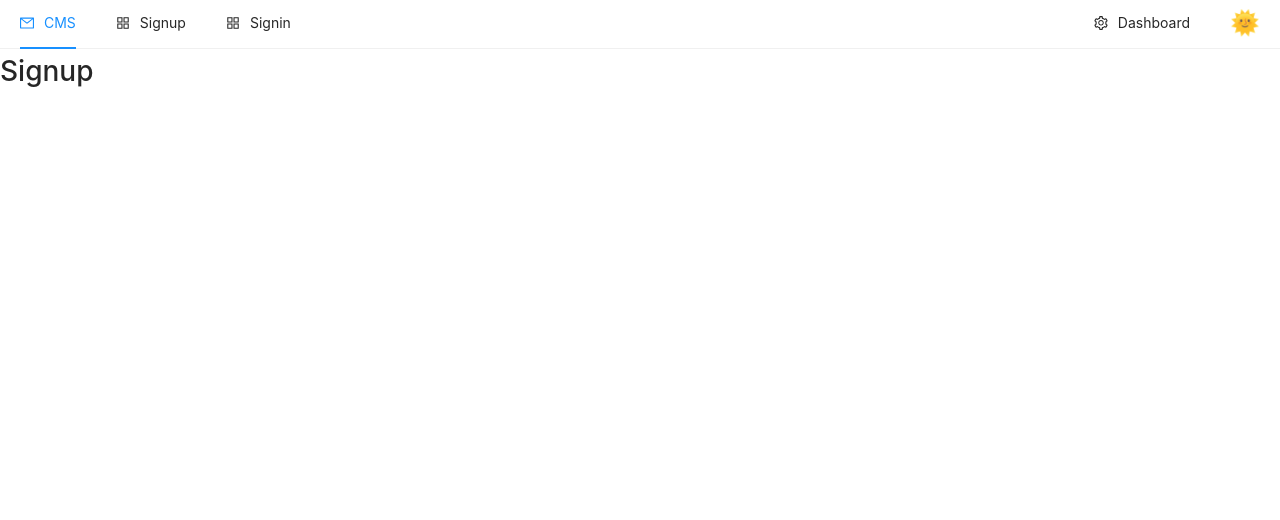
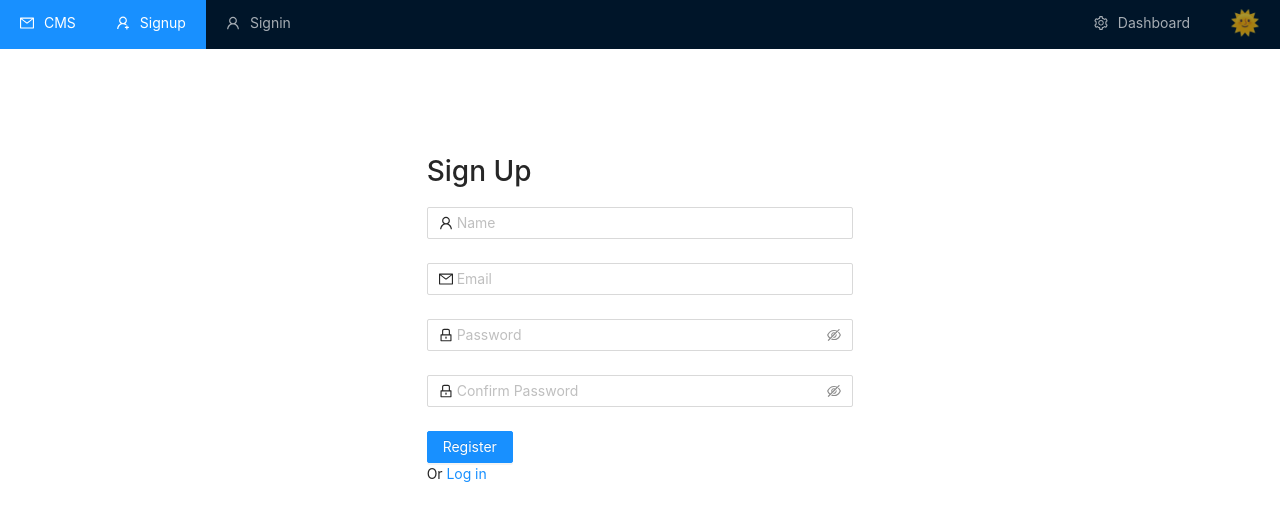
Before and after one commit to linub7/React_CMS_front, a Next.js app: page /signup in a window 1280 px wide. Shown: the top 520 px of the page. Built offline with nearby package versions, Linux system fonts and the light colour scheme.

Commit message:
make signup & signin pages and part of signup page configurations

```diff
--- /dev/null
+++ b/axiosConfig.js
@@ -0,0 +1,13 @@
+import axios from 'axios';
+// Next we make an 'instance' of it
+const instance = axios.create({
+  // .. where we make our configurations
+  baseURL: 'http://localhost:8000/api/v1',
+});
+
+// Where you would set stuff like your 'Authorization' header, etc ...
+// instance.defaults.headers.common['Authorization'] = 'AUTH TOKEN FROM INSTANCE';
+
+// Also add/ configure interceptors && all the other cool stuff
+
+export default instance;
--- a/components/TopNav/index.js
+++ b/components/TopNav/index.js
@@ -1,9 +1,11 @@
-import React, { useState } from 'react';
+import { useState, useEffect } from 'react';
 import { Menu } from 'antd';
 import {
   MailOutlined,
   AppstoreOutlined,
   SettingOutlined,
+  UserAddOutlined,
+  UserOutlined,
 } from '@ant-design/icons';
 import ToggleTheme from 'components/ToggleTheme';
 import { ThemeContext } from 'context/theme';
@@ -11,8 +13,17 @@ import { useContext } from 'react';
 import { useRouter } from 'next/router';
 
 const TopNav = () => {
+  const router = useRouter();
   const { toggleTheme } = useContext(ThemeContext);
-  const router = useRouter();
+  const [current, setCurrent] = useState(router.pathname.split('/')[1]);
+
+  useEffect(() => {
+    if (typeof window !== 'undefined') {
+      router.pathname === '/'
+        ? setCurrent('cms')
+        : setCurrent(router.pathname.split('/')[1]);
+    }
+  }, [router.pathname]);
 
   const items = [
     {
@@ -27,7 +38,7 @@ const TopNav = () => {
     {
       label: 'Signup',
       key: 'signup',
-      icon: <AppstoreOutlined />,
+      icon: <UserAddOutlined />,
       onClick: () => {
         router.push('/signup');
         setCurrent();
@@ -36,7 +47,7 @@ const TopNav = () => {
     {
       label: 'Signin',
       key: 'signin',
-      icon: <AppstoreOutlined />,
+      icon: <UserOutlined />,
       onClick: () => {
         router.push('/signin');
         setCurrent('');
@@ -88,9 +99,20 @@ const TopNav = () => {
       onClick: toggleTheme,
     },
   ];
-  const [current, setCurrent] = useState('cms');
 
-  return <Menu selectedKeys={[current]} mode="horizontal" items={items} />;
+  const handleCurrent = (e) => {
+    router.pathname === '/' ? setCurrent('cms') : setCurrent(e.key);
+  };
+
+  return (
+    <Menu
+      onClick={handleCurrent}
+      selectedKeys={[current]}
+      mode="horizontal"
+      items={items}
+      theme="dark"
+    />
+  );
 };
 
 export default TopNav;
--- a/components/admin/layout/AdminLayout.js
+++ b/components/admin/layout/AdminLayout.js
@@ -9,7 +9,7 @@ const AdminLayout = ({ children }) => {
     <Layout>
       <AdminNav />
       <Layout>
-        <Content>{children}</Content>
+        <Content style={{ padding: '10px' }}>{children}</Content>
       </Layout>
     </Layout>
   );
--- a/package.json
+++ b/package.json
@@ -16,9 +16,11 @@
     "@ant-design/icons": "^4.7.0",
     "@react-hook/window-size": "^3.0.7",
     "antd": "^4.20.7",
+    "axios": "^0.27.2",
     "next": "^12.1.6",
     "react": "^18.1.0",
-    "react-dom": "^18.1.0"
+    "react-dom": "^18.1.0",
+    "react-hot-toast": "^2.2.0"
   },
   "devDependencies": {
     "eslint": "8.14.0",
--- a/pages/_app.js
+++ b/pages/_app.js
@@ -1,10 +1,12 @@
 import TopNav from 'components/TopNav';
 import { ThemeProvider } from 'context/theme';
 import '/public/css/style.css';
+import { Toaster } from 'react-hot-toast';
 
 function MyApp({ Component, pageProps }) {
   return (
     <ThemeProvider>
+      <Toaster />
       <TopNav />
       <Component {...pageProps} />
     </ThemeProvider>
--- a/pages/signup/index.js
+++ b/pages/signup/index.js
@@ -1,8 +1,171 @@
+import { LockOutlined, MailOutlined, UserOutlined } from '@ant-design/icons';
+import { Row, Col, Form, Button, Input, Checkbox } from 'antd';
+import Head from 'next/head';
+import Link from 'next/link';
+import axiosConfig from 'axiosConfig';
+import toast from 'react-hot-toast';
+
 const Signup = () => {
+  const onFinish = async (values) => {
+    console.log(values);
+    try {
+      const { data } = await axiosConfig.post('/signup', values);
+      console.log(data);
+    } catch (error) {
+      toast.error('Something went wrong, try again later');
+      console.log(error);
+    }
+  };
   return (
-    <div>
-      <h1>Signup</h1>
-    </div>
+    <>
+      <Head>
+        <title>Signup</title>
+      </Head>
+      <Row>
+        <Col span={8} offset={8}>
+          <h1 style={{ paddingTop: '100px' }}>Sign Up</h1>
+          <Form
+            name="normal_login"
+            className="login-form"
+            initialValues={{
+              remember: false,
+            }}
+            onFinish={onFinish}
+          >
+            {/* name */}
+            <Form.Item
+              name="name"
+              rules={[
+                {
+                  required: true,
+                  message: 'Please input your Name!',
+                },
+              ]}
+            >
+              <Input
+                prefix={<UserOutlined className="site-form-item-icon" />}
+                placeholder="Name"
+              />
+            </Form.Item>
+            {/* email */}
+            <Form.Item
+              name="email"
+              rules={[
+                {
+                  type: 'email',
+                  required: true,
+                  message: 'Please input your Name!',
+                },
+              ]}
+            >
+              <Input
+                prefix={<MailOutlined className="site-form-item-icon" />}
+                placeholder="Email"
+              />
+            </Form.Item>
+
+            <Form.Item
+              name="password"
+              rules={[
+                {
+                  required: true,
+                  message: 'Please input your password!',
+                },
+                {
+                  min: 6,
+                  message: 'Password must be at least 6 characters',
+                },
+              ]}
+              hasFeedback
+            >
+              <Input.Password
+                prefix={<LockOutlined className="site-form-item-icon" />}
+                type="password"
+                placeholder="Password"
+              />
+            </Form.Item>
+
+            <Form.Item
+              name="confirm"
+              dependencies={['password']}
+              hasFeedback
+              rules={[
+                {
+                  required: true,
+                  message: 'Please confirm your password!',
+                },
+                ({ getFieldValue }) => ({
+                  validator(_, value) {
+                    if (!value || getFieldValue('password') === value) {
+                      return Promise.resolve();
+                    }
+
+                    return Promise.reject(
+                      new Error(
+                        'The two passwords that you entered do not match!'
+                      )
+                    );
+                  },
+                }),
+              ]}
+            >
+              <Input.Password
+                prefix={<LockOutlined className="site-form-item-icon" />}
+                type="password"
+                placeholder="Confirm Password"
+              />
+            </Form.Item>
+            {/* password */}
+            {/* <Form.Item
+              name="password"
+              rules={[
+                {
+                  required: true,
+                  message: 'Please input your Password!',
+                },
+              ]}
+            >
+              <Input.Password
+                prefix={<LockOutlined className="site-form-item-icon" />}
+                type="password"
+                placeholder="Password"
+              />
+            </Form.Item> */}
+            {/* check password */}
+            {/* <Form.Item
+              name="confirmPassword"
+              rules={[
+                {
+                  required: true,
+                  message: 'Please input your Confirm Password!',
+                },
+              ]}
+            >
+              <Input.Password
+                prefix={<LockOutlined className="site-form-item-icon" />}
+                type="password"
+                placeholder="Confirm Password"
+              />
+            </Form.Item> */}
+
+            <Form.Item>
+              <Button
+                type="primary"
+                htmlType="submit"
+                className="login-form-button"
+              >
+                Register
+              </Button>
+              <br />
+              Or{' '}
+              <Link href={'/signin'}>
+                <a>Log in</a>
+              </Link>
+            </Form.Item>
+          </Form>
+        </Col>
+      </Row>
+    </>
   );
 };
 
```
Also changed, not shown: pages/signin/index.js (+94 -3 lines), 1 other file (tests, documents, lock files or other folders).
